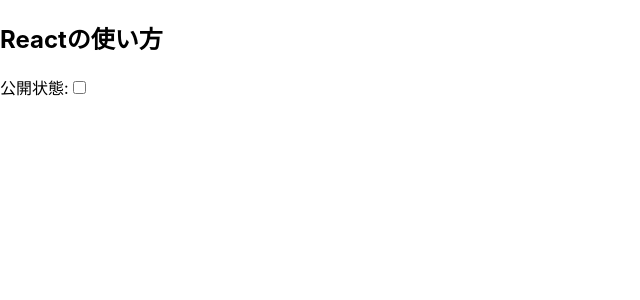
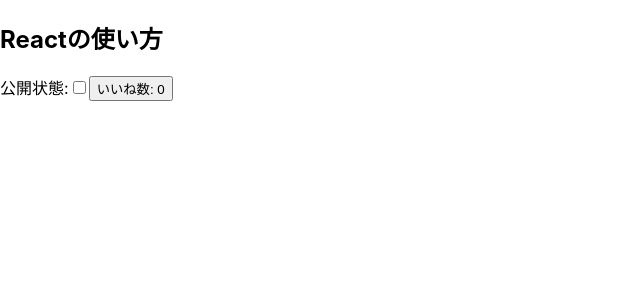
Before and after one commit to daigo-max/react-test, a React (Create React App) app: page / in a window 1280 px wide. Shown: the top 300 px of the page, without its empty margins (0-640 px from the left). Built offline with nearby package versions, Linux system fonts and the light colour scheme.

Commit message:
LIkeButton

```diff
--- a/src/Article.jsx
+++ b/src/Article.jsx
@@ -1,4 +1,5 @@
 import React from 'react';
+import LikeButton from "./LikeButton";
 
 const Article = (props) => {
     return (
@@ -6,6 +7,7 @@
             <h2>{props.title}</h2>
             <label htmlFor="check">公開状態:</label>
             <input type="checkbox" checked={props.isPublished} id="check" onClick={() => props.toggle()} />
+            <LikeButton count={props.count} />
         </div>
     )
 };
--- a/src/Blog.jsx
+++ b/src/Blog.jsx
@@ -5,7 +5,8 @@
     constructor(props) {
         super(props);
         this.state = {
-            isPublished: false
+            isPublished: false,
+            count: 0
         }
     }
 
@@ -20,7 +21,12 @@
         const authorName = "Torahack";
         return (
             <>
-                <Article title={"Reactの使い方"} isPublished={this.state.isPublished} toggle={() => this.togglePublished()} />
+                <Article
+                    title={"Reactの使い方"}
+                    isPublished={this.state.isPublished}
+                    toggle={() => this.togglePublished()}
+                    count={this.state.count}
+                    />
             </>
         )
     }
--- /dev/null
+++ b/src/LikeButton.jsx
@@ -0,0 +1,9 @@
+import React from 'react';
+
+const LikeButton = (props) => {
+    return(
+        <button>いいね数: {props.count}</button>
+    )
+}
+
+export default LikeButton
```
